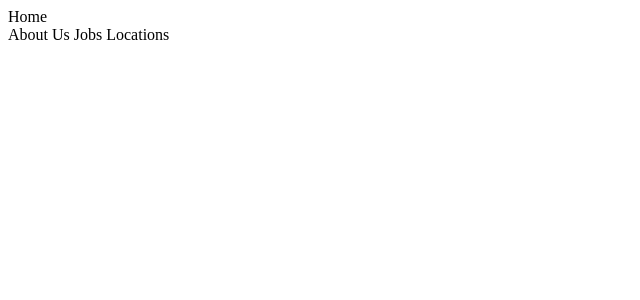
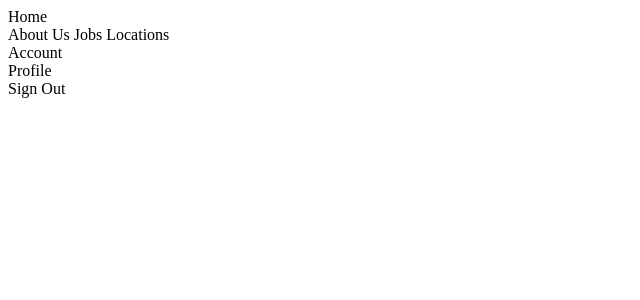
Before and after one commit to sokkyyy/hood-watch, a Django app: template hood/templates/navbar.html in a window 1280 px wide. Shown: the top 300 px of the page, without its empty margins (0-640 px from the left). Run offline with Django 3.2, Linux system fonts and the light colour scheme; the template is opened without the code that fills it, so the values that code supplies are empty.

Commit message:
Added the registration logic for handing user locations on sign up. Also added a navbar dropdown for User account management.

```diff
--- a/hood/forms.py
+++ b/hood/forms.py
@@ -8,11 +8,14 @@
     class Meta:
         model = User
         fields = ['full_name', 'email', 'username', 'password']
+        widgets = {
+            'password':forms.PasswordInput()
+        }
 
 class LoginForm(forms.Form):
 
     email = forms.EmailField()
-    password = forms.CharField(max_length=240)
+    password = forms.CharField(max_length=240,widget=forms.PasswordInput())
 
     def clean(self):
         cleaned_data = super().clean()
--- a/hood/models.py
+++ b/hood/models.py
@@ -15,7 +15,7 @@
         return self.location
 
 class Hood(models.Model):
-    neighbourhood = models.ForeignKey(Neighborhood, on_delete=models.CASCADE, related_name='hoods')
+    neighborhood = models.ForeignKey(Neighborhood, on_delete=models.CASCADE, related_name='hoods')
     name = models.CharField(max_length=240)
     user = models.OneToOneField(User,on_delete=models.CASCADE)
 
--- a/hood/templates/navbar.html
+++ b/hood/templates/navbar.html
@@ -11,4 +11,17 @@
     <a class="item">
       Locations
     </a>
+    <div class="right menu">
+      <div class="ui compact menu">
+        <div class="ui simple dropdown item">
+          Account
+          <i class="dropdown icon"></i>
+          <div class="menu">
+            <div class="item">Profile</div>
+            <div class="item"></div>
+            <div class="item">Sign Out</div>
+          </div>
+        </div>
+      </div>
+    </div>
 </div>
```
Also changed, not shown: hood/views.py (+18 -7 lines), hood/migrations/0004_auto_20191129_1226.py (added).
